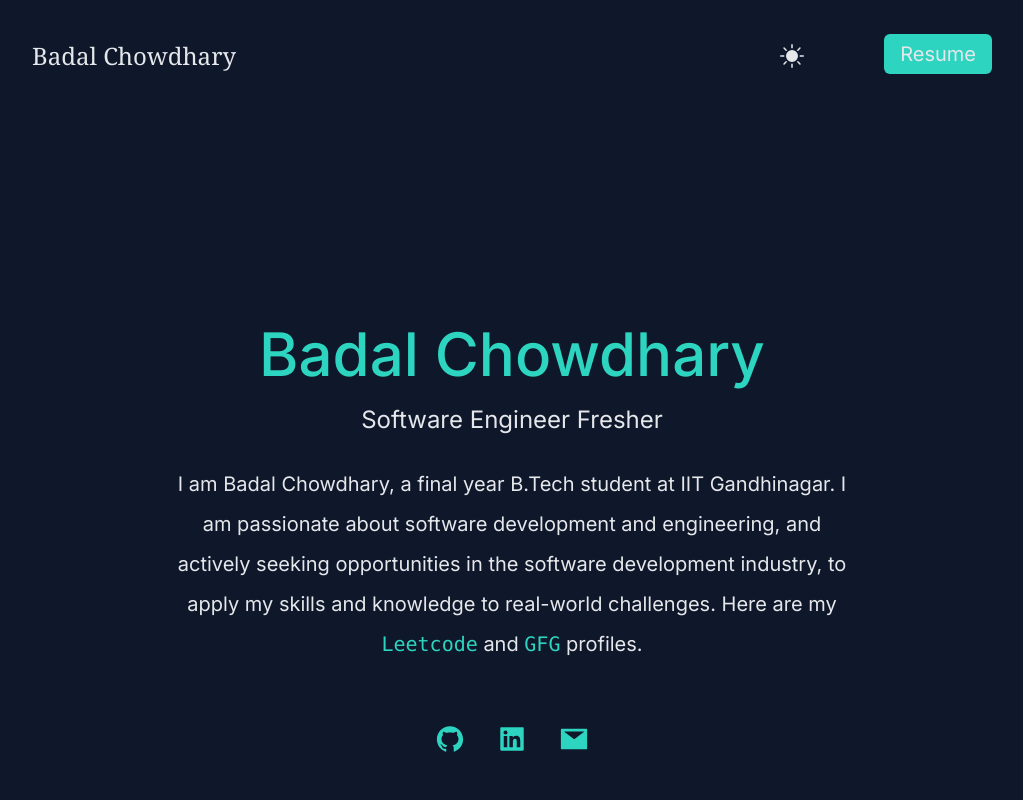
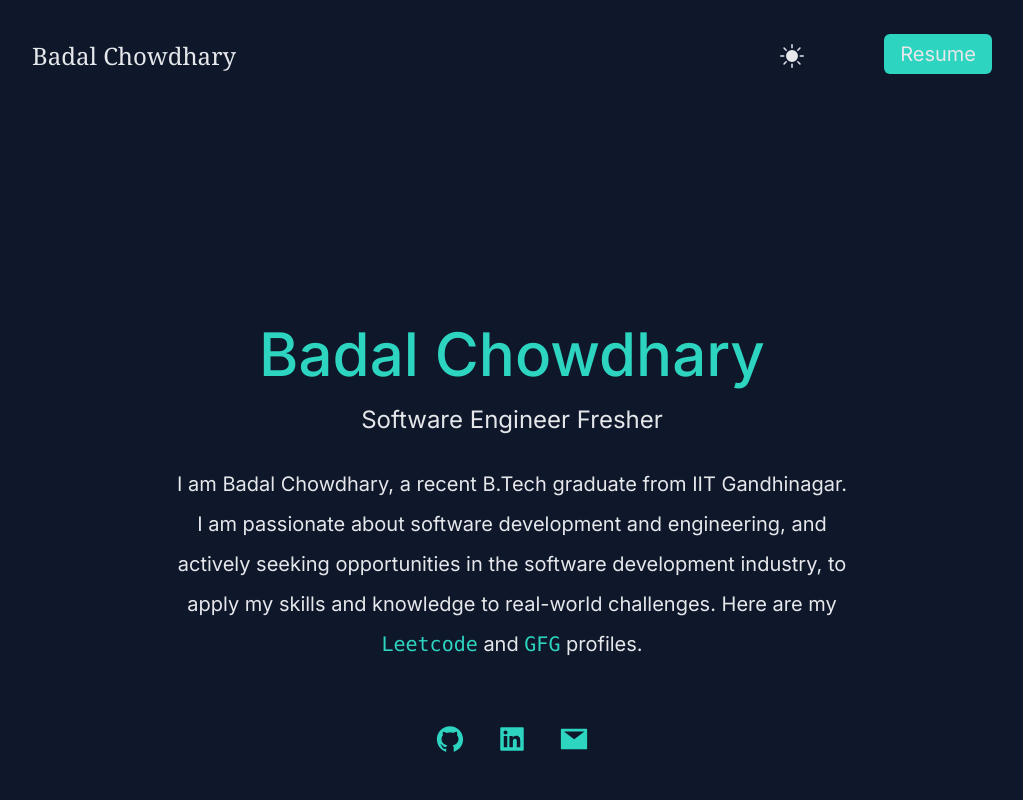
Before and after one commit to badalchowdhary/portfolio, a Next.js app: page / in a window 1280 px wide. Shown: the top 800 px of the page, without its empty margins (128-1151 px from the left). Built offline with nearby package versions, Linux system fonts and the light colour scheme.

Commit message:
Update page.js

```diff
--- a/app/page.js
+++ b/app/page.js
@@ -45,7 +45,7 @@ export default function Home() {
             <h2 className=" text-4xl mt-1 py-3 text-cyan-800 font-medium md:text-6xl md:mt-28 dark:text-teal-400">Badal Chowdhary</h2>
             <h3 className=" text-md py-2 md:text-2xl dark:text-gray-200">Software Engineer Fresher</h3>
             <p className=" text-sm py-5 leading-8 lg:leading-10 text-gray-800 md:text-xl max-w-2xl mx-auto dark:text-gray-200">
-            I am Badal Chowdhary, a final year B.Tech student at IIT Gandhinagar. I am passionate about software development and engineering, and actively seeking opportunities in the software development industry, to apply my skills and knowledge to real-world challenges.
+            I am Badal Chowdhary, a recent B.Tech graduate from IIT Gandhinagar. I am passionate about software development and engineering, and actively seeking opportunities in the software development industry, to apply my skills and knowledge to real-world challenges.
             Here are my <a href="https://leetcode.com/badal_0503/" target="blank" className="text-cyan-800 font-medium font-mono dark:text-teal-400">Leetcode</a> and <a href="https://auth.geeksforgeeks.org/user/badalchorre0" target="blank" className="text-cyan-800 font-medium font-mono dark:text-teal-400">GFG</a> profiles.
             </p>
 
```
